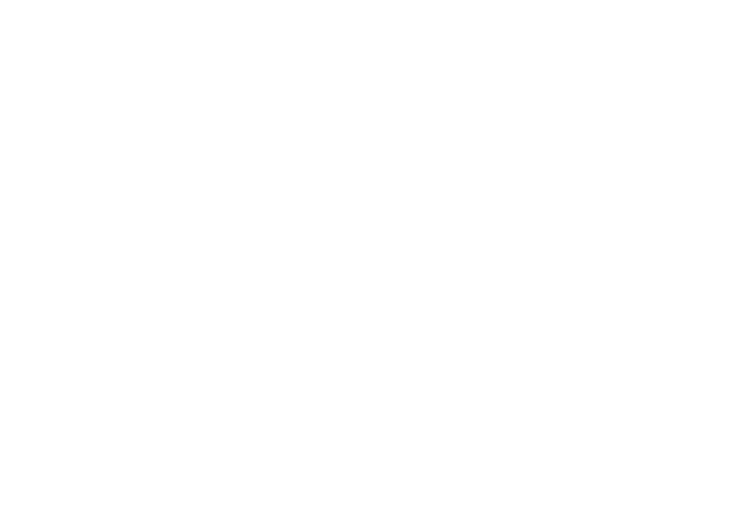
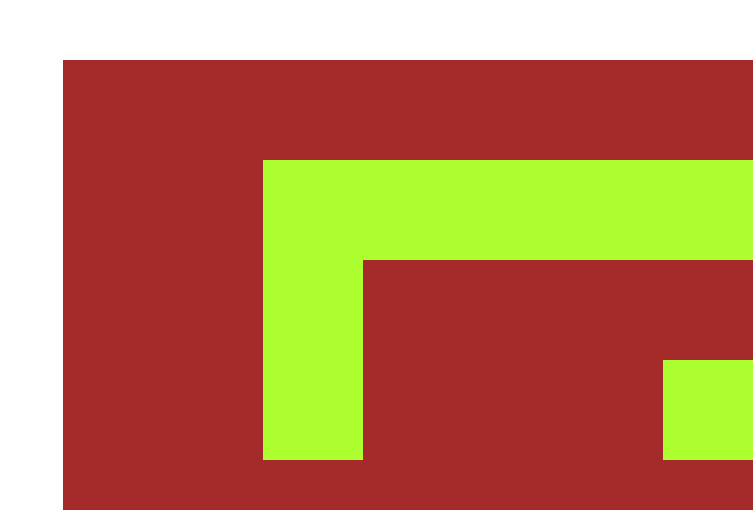
Before and after one commit to peteranny/WindHorseGame, a React app: page / in a window 1280 px wide. Shown: the part 290-800 px from the top of the page, without its empty margins (527-1280 px from the left). Built offline with nearby package versions, Linux system fonts and the light colour scheme; the HTML template or start-up script is replaced by a standard one.

Commit message:
Current position offset

```diff
--- a/src/components/Maze/index.js
+++ b/src/components/Maze/index.js
@@ -6,6 +6,8 @@
   ROAD: " ",
   WALL: "X",
 };
+
+const CELL_SIZE = 100;
 
 const simpleMap = `
 XXXXXXXXXXXXXXXXXXXXXXXXXXXXX
@@ -44,12 +46,41 @@
         .map((rowString) => rowString.split("")),
     []
   );
+  const [x, y] = [0, 0];
+  const centerRect = {
+    left: x * CELL_SIZE,
+    top: y * CELL_SIZE,
+    width: CELL_SIZE,
+    height: CELL_SIZE,
+  };
+  const [centerX, centerY] = [window.innerWidth / 2, window.innerHeight / 2];
+  const centerTargetRect = {
+    ...centerRect,
+    left: centerX - centerRect.width / 2,
+    top: centerY - centerRect.height / 2,
+  };
+  const offset = [
+    centerTargetRect.left - centerRect.left,
+    centerTargetRect.top - centerRect.top,
+  ];
+  const [offsetX, offsetY] = offset;
   return (
-    <div className={styles.map}>
-      {compileMap(simpleMap).map((cells, i) => (
-        <div key={i} className={styles.row}>
-          {cells.map((cell, j) => (
-            <div key={j} className={styles.cell}>
+    <div
+      className={styles.map}
+      style={{ position: "relative", left: offsetX, top: offsetY }}
+    >
+      {compileMap(simpleMap).map((cells, r) => (
+        <div key={r} className={styles.row}>
+          {cells.map((cell, c) => (
+            <div
+              key={c}
+              className={styles.cell}
+              style={{
+                minWidth: CELL_SIZE,
+                maxWidth: CELL_SIZE,
+                height: CELL_SIZE,
+              }}
+            >
               <div
                 className={cn(
                   styles.cellContent,
--- a/src/components/Maze/styles.css
+++ b/src/components/Maze/styles.css
@@ -1,5 +1,3 @@
-$cell-size: 100px;
-
 .cellContent {
   display: flex;
   justify-content: center;
@@ -34,9 +32,6 @@
 
     .cell {
       display: table-cell;
-      min-width: $cell-size;
-      max-width: $cell-size;
-      height: $cell-size;
     }
   }
 }
--- a/src/components/Screen/styles.css
+++ b/src/components/Screen/styles.css
@@ -4,8 +4,5 @@
   right: 0;
   left: 0;
   bottom: 0;
-  display: flex;
-  align-items: center;
-  justify-content: center;
   overflow: hidden;
 }
```
